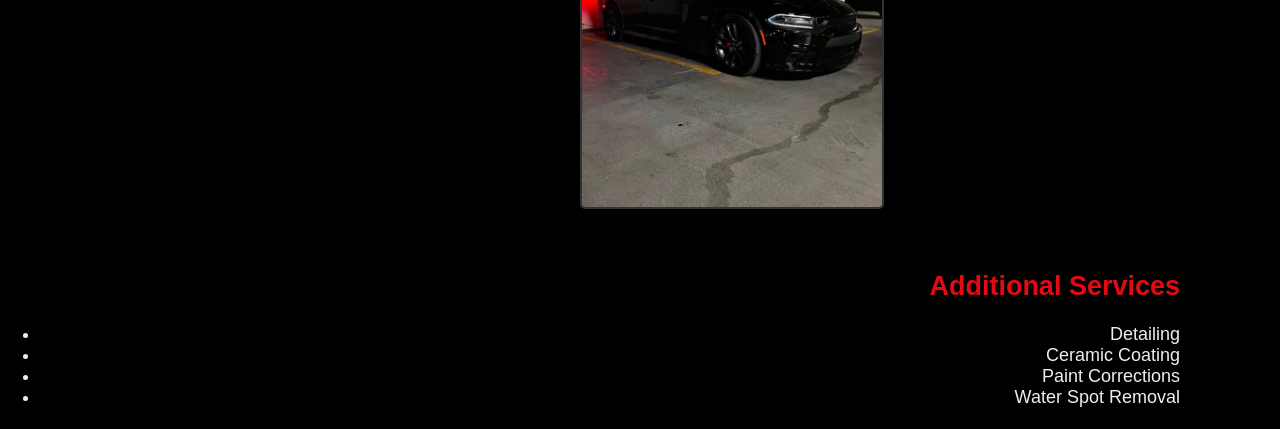
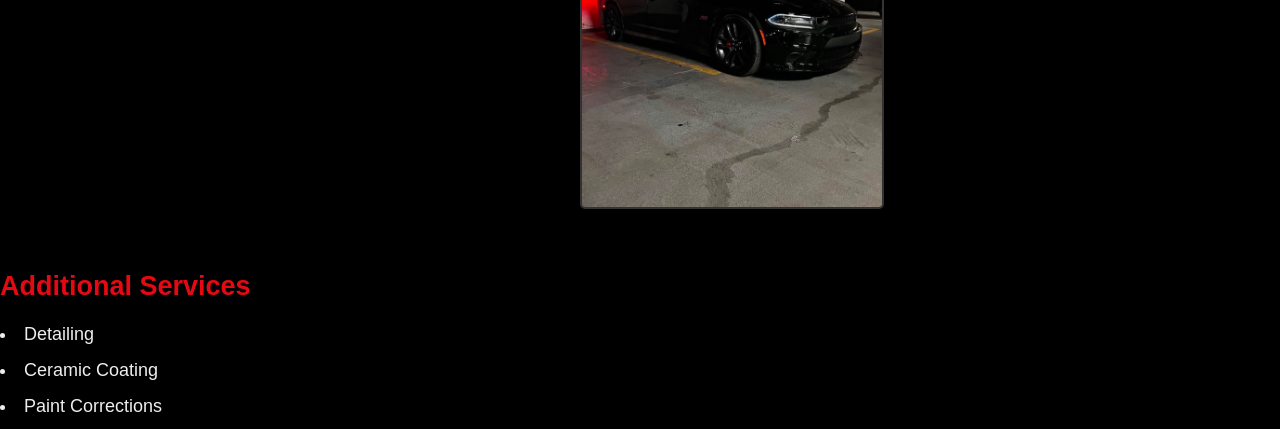
Before and after one commit to revlinepg/revline-website, a plain HTML site: page index.html in a window 1280 px wide. Shown: the part 1501-1930 px from the top of the page. Drawn offline with Linux system fonts and the light colour scheme.

Commit message:
Fix Additional Services alignment and spacing

```diff
--- a/index.html
+++ b/index.html
@@ -94,7 +94,7 @@
     <img src="scatpack.jpg" alt="Service Photo 3">
   </div>
 </section>
-<section id="gallery" style="text-align:right; padding-right:100px;">
+<section id="additional-services" style="padding: 40px 100p;">
   <h2>Additional Services</h2>
   <ul>
     <li>Detailing</li>
--- a/style.css
+++ b/style.css
@@ -147,8 +147,16 @@ nav a {
   }
 }
 
+#additional-services {
+  text-align: left;
+}
+
+#additional-services ul {
+  list-style-position: inside;
+  padding-left: 0;
+  margin-left: 0;
+}
+
 #additional-services ul li {
   margin-bottom: 15px;
-  font-size: 1.1em;
-  letter-spacing: 0.5px;
 }
```
